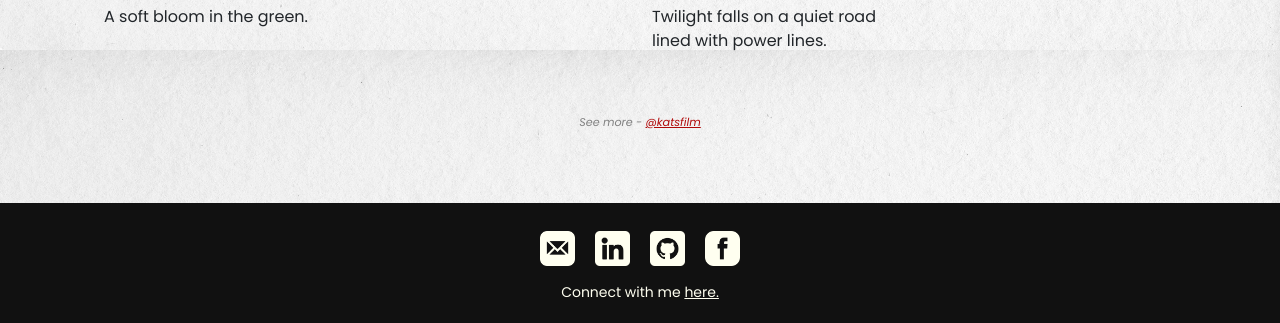
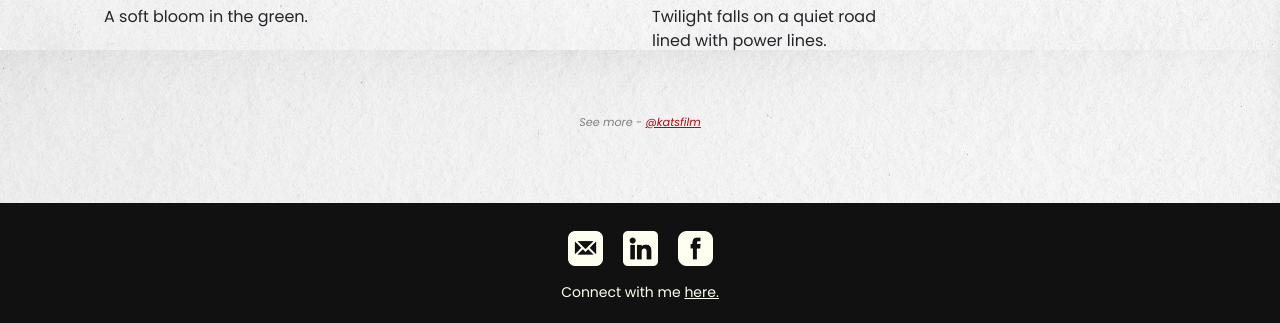
Before and after one commit to kattakataka9/DemetilloPortfolio, a plain HTML site: page projects.html in a window 1280 px wide. Shown: the part 6276-6599 px from the top of the page. Drawn offline with nearby package versions, Linux system fonts and the light colour scheme.

Commit message:
Remove GitHub link from projects.html
Removed GitHub link from the projects page.

```diff
--- a/projects.html
+++ b/projects.html
@@ -496,8 +496,6 @@
                         alt="Email"></a>
                 <a href="https://www.linkedin.com/in/josefa-katrina-demetillo-63446831a/" class="hover"
                     target="_blank"><img src="images/i_linkedin_light.png" alt="LinkedIn"></a>
-                <a href="https://github.com/kattakataka9" target="_blank" class="hover"><img
-                        src="images/i_github_light.png" alt="GitHub"></a>
                 <a href="https://www.facebook.com/josefakatrina.demetillo.9" target="_blank" class="hover"><img
                         src="images/i_fb-light.png" alt="Facebook"></a>
             </div>
```
